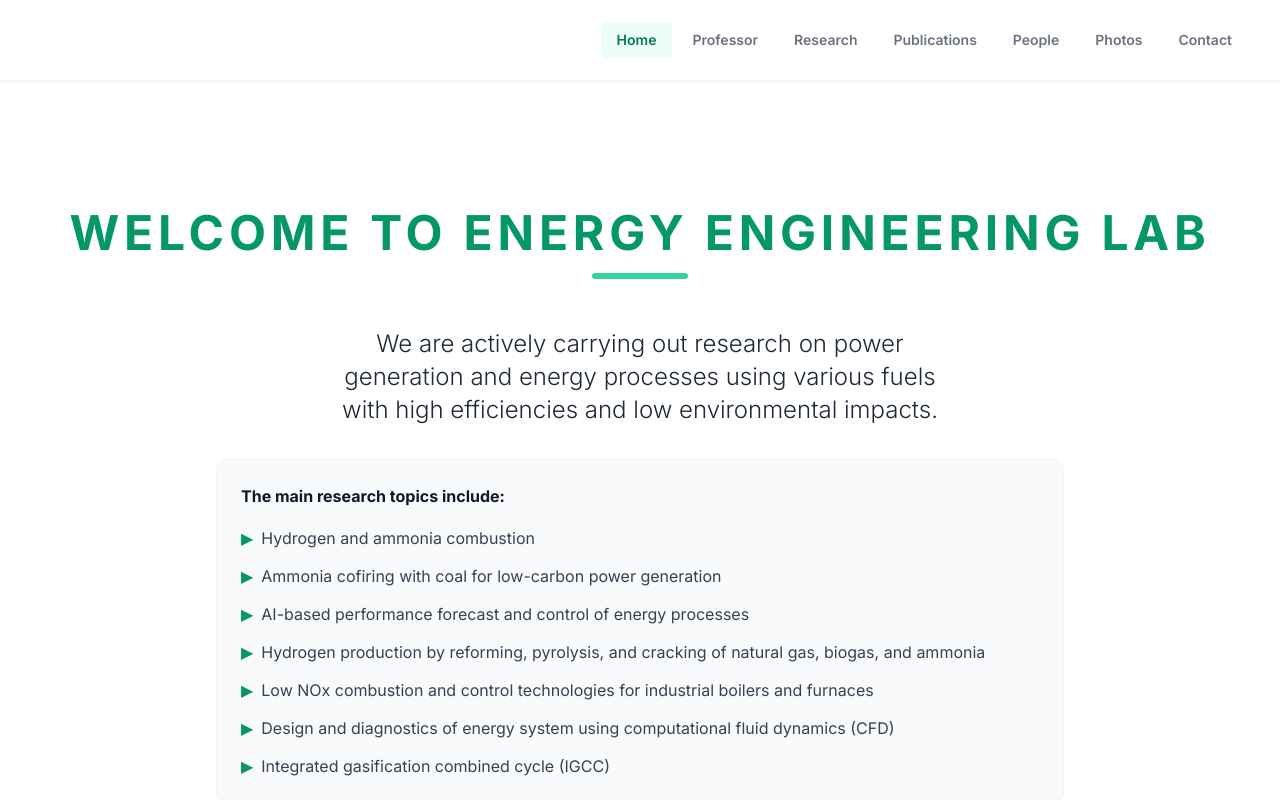
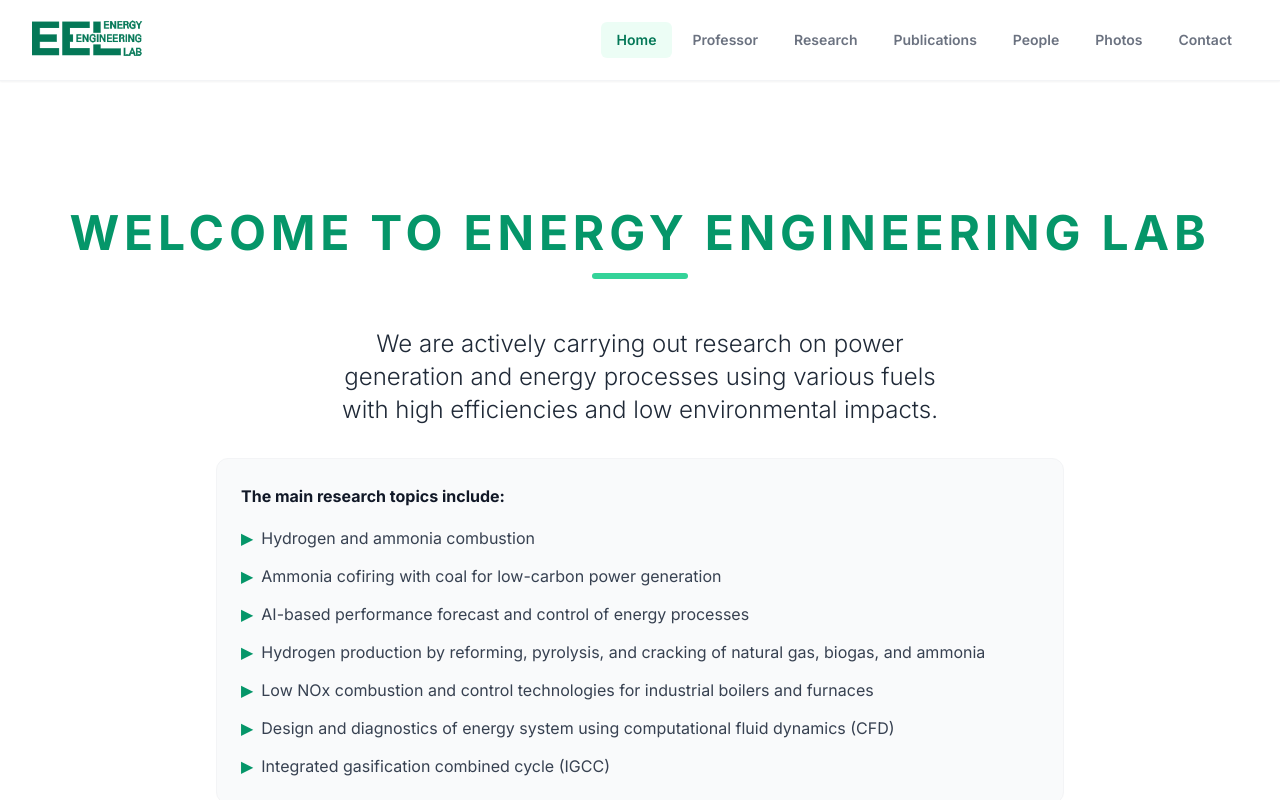
Before and after one commit to EEL23307/eelab_page, a React (Vite) app: page / in a window 1280 px wide. Shown: the top 800 px of the page. Built offline with nearby package versions, Linux system fonts and the light colour scheme.

Commit message:
Update Navbar.tsx

```diff
--- a/components/Navbar.tsx
+++ b/components/Navbar.tsx
@@ -35,7 +35,7 @@ const Navbar: React.FC<NavbarProps> = ({ activeTab, setActiveTab }) => {
           {/* [수정 2] 로고 이미지로 교체된 부분 */}
           <div className="flex items-center cursor-pointer" onClick={() => handleNavClick('Home')}>
             <img
-              src="images/logo_new.png"
+              src="images/logo_green.png"
               alt="Energy Engineering Lab Logo"
               className="h-10 md:h-12 w-auto object-contain"
             />
```
